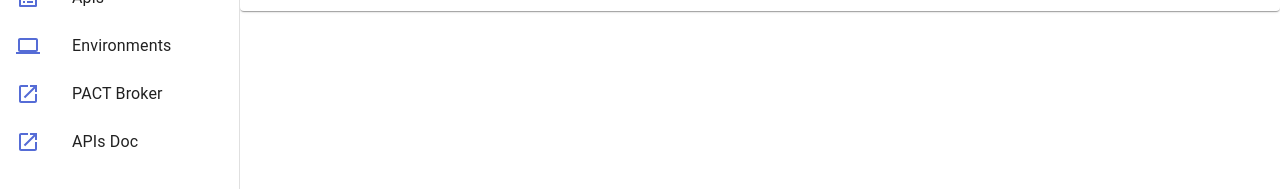
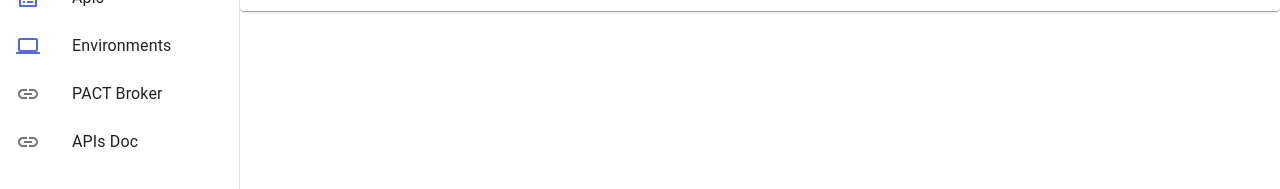
Before and after one commit to omallassi/apis-catalog-web, a React (Create React App) app: page /envs in a window 1280 px wide. Shown: the part 243-432 px from the top of the page. Built offline with nearby package versions, Linux system fonts and the light colour scheme; no server answers.

Commit message:
use much proper images

```diff
--- a/package.json
+++ b/package.json
@@ -7,7 +7,7 @@
     "@emotion/styled": "^11.6.0",
     "@material-ui/core": "^4.10.2",
     "@material-ui/icons": "^4.9.1",
-    "@mui/icons-material": "^5.3.1",
+    "@mui/icons-material": "^5.4.2",
     "@mui/material": "^5.3.0",
     "@mui/styled-engine-sc": "^5.3.0",
     "@mui/styles": "^5.3.0",
--- a/src/Menu.js
+++ b/src/Menu.js
@@ -5,6 +5,7 @@ import ListItemText from '@mui/material/ListItemText';
 import { Route, BrowserRouter as Router } from 'react-router-dom';
 import { Link as RouterLink } from 'react-router-dom';
 import DashboardIcon from '@mui/icons-material/Dashboard';
+import LinkIcon from '@mui/icons-material/Link';
 import ListAltIcon from '@mui/icons-material/ListAlt';
 import FilterTiltShiftIcon from '@mui/icons-material/FilterTiltShift';
 import ComputerIcon from '@mui/icons-material/Computer';
@@ -65,6 +66,7 @@ export default function ListRouter() {
 
         <Paper elevation={0}>
           <List aria-label="main mailbox folders">
+
             <ListItemLink to="/" primary="Dashboard" icon={<DashboardIcon color="primary" />} />
             <ListItemLink to="/reviews" primary="APIs Reviews" icon={<RateReviewIcon color="primary" />} />
             <ListItemLink to="/domains" primary="Domains" icon={<FilterTiltShiftIcon color="primary" />} />
@@ -79,22 +81,21 @@ export default function ListRouter() {
             }
             {"true" == process.env.REACT_APP_BETA
               ?
-              <a className="MuiButtonBase-root MuiListItem-root MuiListItem-gutters MuiListItem-padding MuiListItem-button css-rxp3g8-MuiButtonBase-root-MuiListItem-root" tabIndex="0" role="button" aria-disabled="false"
-                href={process.env.REACT_APP_PACT_DOC_URL} target="_blank">
-                <div className="MuiListItemIcon-root css-cveggr-MuiListItemIcon-root"><svg className="MuiSvgIcon-root MuiSvgIcon-colorPrimary MuiSvgIcon-fontSizeMedium css-1vn2d77-MuiSvgIcon-root" focusable="false" aria-hidden="true" viewBox="0 0 24 24">
-                  <path d="M19 19H5V5h7V3H5c-1.11 0-2 .9-2 2v14c0 1.1.89 2 2 2h14c1.1 0 2-.9 2-2v-7h-2v7zM14 3v2h3.59l-9.83 9.83 1.41 1.41L19 6.41V10h2V3h-7z"></path></svg></div>
-                <div className="MuiListItemText-root css-tlelie-MuiListItemText-root"><span className="MuiTypography-root MuiTypography-body1 MuiListItemText-primary css-10hburv-MuiTypography-root">PACT Broker</span></div><span className="MuiTouchRipple-root"></span>
-              </a>
+              <ListItem button component="a" href="{process.env.REACT_APP_PACT_DOC_URL}" target="_blank">
+                <ListItemIcon>
+                  <LinkIcon />
+                </ListItemIcon>
+                <ListItemText primary="PACT Broker" />
+              </ListItem>
               : null
             }
-            <li>
-              <a className="MuiButtonBase-root MuiListItem-root MuiListItem-gutters MuiListItem-padding MuiListItem-button css-rxp3g8-MuiButtonBase-root-MuiListItem-root" tabIndex="0" role="button" aria-disabled="false"
-                href={process.env.REACT_APP_API_DOC_URL} target="_blank">
-                <div className="MuiListItemIcon-root css-cveggr-MuiListItemIcon-root"><svg className="MuiSvgIcon-root MuiSvgIcon-colorPrimary MuiSvgIcon-fontSizeMedium css-1vn2d77-MuiSvgIcon-root" focusable="false" aria-hidden="true" viewBox="0 0 24 24">
-                  <path d="M19 19H5V5h7V3H5c-1.11 0-2 .9-2 2v14c0 1.1.89 2 2 2h14c1.1 0 2-.9 2-2v-7h-2v7zM14 3v2h3.59l-9.83 9.83 1.41 1.41L19 6.41V10h2V3h-7z"></path></svg></div>
-                <div className="MuiListItemText-root css-tlelie-MuiListItemText-root"><span className="MuiTypography-root MuiTypography-body1 MuiListItemText-primary css-10hburv-MuiTypography-root">APIs Doc</span></div><span className="MuiTouchRipple-root"></span>
-              </a>
-            </li>
+
+            <ListItem button component="a" href="{process.env.REACT_APP_API_DOC_URL}" target="_blank">
+              <ListItemIcon>
+                <LinkIcon />
+              </ListItemIcon>
+              <ListItemText primary="APIs Doc" />
+            </ListItem>
           </List>
         </Paper>
       </div >
--- a/src/component/DashboardComponent.jsx
+++ b/src/component/DashboardComponent.jsx
@@ -23,6 +23,9 @@ import AssessmentIcon from '@mui/icons-material/Assessment';
 import AssignmentLateIcon from '@mui/icons-material/AssignmentLate';
 import AssignmentIcon from '@mui/icons-material/Assignment';
 import BlurLinearTwoToneIcon from '@mui/icons-material/BlurLinearTwoTone';
+
+import Link from '@mui/material/Link';
+import LinkIcon from '@mui/icons-material/Link';
 
 import { blue } from '@mui/material/colors';
 
@@ -367,17 +370,8 @@ class DashboardComponent extends Component {
                                             {this.state.oldest_pr.map(row => (
                                                 <TableRow hover key={row.id}>
                                                     <TableCell>
-
-                                                        <a className="MuiButtonBase-root MuiListItem-root MuiListItem-gutters MuiListItem-padding MuiListItem-button css-rxp3g8-MuiButtonBase-root-MuiListItem-root" tabIndex="0" role="button" aria-disabled="false"
-                                                            href={process.env.REACT_APP_STASH_BASE_URL + "/pull-requests/" + row.id + "/overview"} target="_blank">
-                                                            <div class="MuiListItemIcon-root css-cveggr-MuiListItemIcon-root"><svg class="MuiSvgIcon-root MuiSvgIcon-colorPrimary MuiSvgIcon-fontSizeMedium css-1vn2d77-MuiSvgIcon-root" focusable="false" aria-hidden="true" viewBox="0 0 24 24">
-                                                                <path d="M19 19H5V5h7V3H5c-1.11 0-2 .9-2 2v14c0 1.1.89 2 2 2h14c1.1 0 2-.9 2-2v-7h-2v7zM14 3v2h3.59l-9.83 9.83 1.41 1.41L19 6.41V10h2V3h-7z"></path></svg></div>
-
-                                                            <div className="MuiListItemText-root">
-                                                                <span className="MuiTypography-root MuiListItemText-primary MuiTypography-body1 MuiTypography-displayBlock">{row.id}</span>
-                                                            </div>
-                                                        </a>
-
+                                                        <LinkIcon/>
+                                                        <Link href={process.env.REACT_APP_STASH_BASE_URL + "/pull-requests/" + row.id + "/overview"} target="_blank">{row.id}</Link>
                                                     </TableCell>
                                                     <TableCell>{row.title}</TableCell>
                                                     <TableCell>{this.getCreationDate(row.createdDate)}</TableCell>
--- a/src/component/apis/ApiDetailsComponent.jsx
+++ b/src/component/apis/ApiDetailsComponent.jsx
@@ -17,6 +17,8 @@ import Card from '@mui/material/Card';
 import CardContent from '@mui/material/CardContent';
 import Grid from '@mui/material/Grid';
 import PlaylistAddCheckIcon from '@mui/icons-material/PlaylistAddCheck';
+import Link from '@mui/material/Link';
+import LinkIcon from '@mui/icons-material/Link';
 import ListAltIcon from '@mui/icons-material/ListAlt';
 
 import Tabs from '@mui/material/Tabs';
@@ -196,18 +198,8 @@ class ApiDetailsComponent extends Component {
                                                     <TableCell>{row.version}</TableCell>
                                                     <TableCell>{row.description}</TableCell>
                                                     <TableCell>
-                                                        <a className="MuiButtonBase-root MuiListItem-root MuiListItem-gutters MuiListItem-padding MuiListItem-button css-rxp3g8-MuiButtonBase-root-MuiListItem-root" tabIndex="0" role="button" aria-disabled="false"
-                                                            href={process.env.REACT_APP_STASH_BASE_URL + "/browse/catalog/" + row.name}
-                                                            target="_blank">
-                                                            <div class="MuiListItemIcon-root css-cveggr-MuiListItemIcon-root"><svg class="MuiSvgIcon-root MuiSvgIcon-colorPrimary MuiSvgIcon-fontSizeMedium css-1vn2d77-MuiSvgIcon-root" focusable="false" aria-hidden="true" viewBox="0 0 24 24">
-                                                                <path d="M19 19H5V5h7V3H5c-1.11 0-2 .9-2 2v14c0 1.1.89 2 2 2h14c1.1 0 2-.9 2-2v-7h-2v7zM14 3v2h3.59l-9.83 9.83 1.41 1.41L19 6.41V10h2V3h-7z"></path></svg></div>
-                                                            <div class="MuiListItemText-root css-tlelie-MuiListItemText-root">
-                                                                <span class="MuiTypography-root MuiTypography-body1 MuiListItemText-primary css-10hburv-MuiTypography-root">
-                                                                    {row.name}
-                                                                </span>
-                                                            </div>
-                                                            <span className="MuiTouchRipple-root"></span>
-                                                        </a>
+                                                    <LinkIcon/>
+                                                    <Link href={process.env.REACT_APP_STASH_BASE_URL + "/browse/catalog/" + row.name} target="_blank">{row.name}</Link>
                                                     </TableCell>
                                                 </TableRow>
                                             ))
--- a/src/component/reviews/ListReviewsComponent.jsx
+++ b/src/component/reviews/ListReviewsComponent.jsx
@@ -8,6 +8,7 @@ import Box from '@mui/material/Box';
 import Card from '@mui/material/Card';
 import CardContent from '@mui/material/CardContent';
 import { Grid, Link } from '@mui/material';
+import LinkIcon from '@mui/icons-material/Link';
 import Divider from '@mui/material/Divider';
 
 import Table from '@mui/material/Table';
@@ -149,19 +150,8 @@ class ListReviewsComponent extends Component {
                                         {this.state.reviews_stats.map(row => (
                                             <TableRow hover key={row.id}>
                                                 <TableCell>
-                                                    <a className="MuiButtonBase-root MuiListItem-root MuiListItem-gutters MuiListItem-padding MuiListItem-button css-rxp3g8-MuiButtonBase-root-MuiListItem-root" tabIndex="0" role="button" aria-disabled="false"
-                                                        href={process.env.REACT_APP_STASH_BASE_URL + "/pull-requests/" + row.id + "/overview"}
-                                                        target="_blank">
-                                                        <div class="MuiListItemIcon-root css-cveggr-MuiListItemIcon-root">
-                                                            <svg class="MuiSvgIcon-root MuiSvgIcon-colorPrimary MuiSvgIcon-fontSizeMedium css-1vn2d77-MuiSvgIcon-root" focusable="false" aria-hidden="true" viewBox="0 0 24 24">
-                                                                <path d="M19 19H5V5h7V3H5c-1.11 0-2 .9-2 2v14c0 1.1.89 2 2 2h14c1.1 0 2-.9 2-2v-7h-2v7zM14 3v2h3.59l-9.83 9.83 1.41 1.41L19 6.41V10h2V3h-7z"></path>
-                                                            </svg>
-                                                        </div>
-
-                                                        <div className="MuiListItemText-root">
-                                                            <span className="MuiTypography-root MuiListItemText-primary MuiTypography-body1 MuiTypography-displayBlock">{row.id}</span>
-                                                        </div>
-                                                    </a>
+                                                    <LinkIcon/>
+                                                    <Link href={process.env.REACT_APP_STASH_BASE_URL + "/pull-requests/" + row.id + "/overview"} target="_blank">{row.id}</Link>
                                                 </TableCell>
                                                 <TableCell component="th" scope="row">
                                                     <Link component="button" variant="body2" onClick={() => {
```
Also changed, not shown: src/component/domains/ListDomainsComponent.jsx (+4 -11 lines), 1 other file (tests, documents, lock files or other folders).
